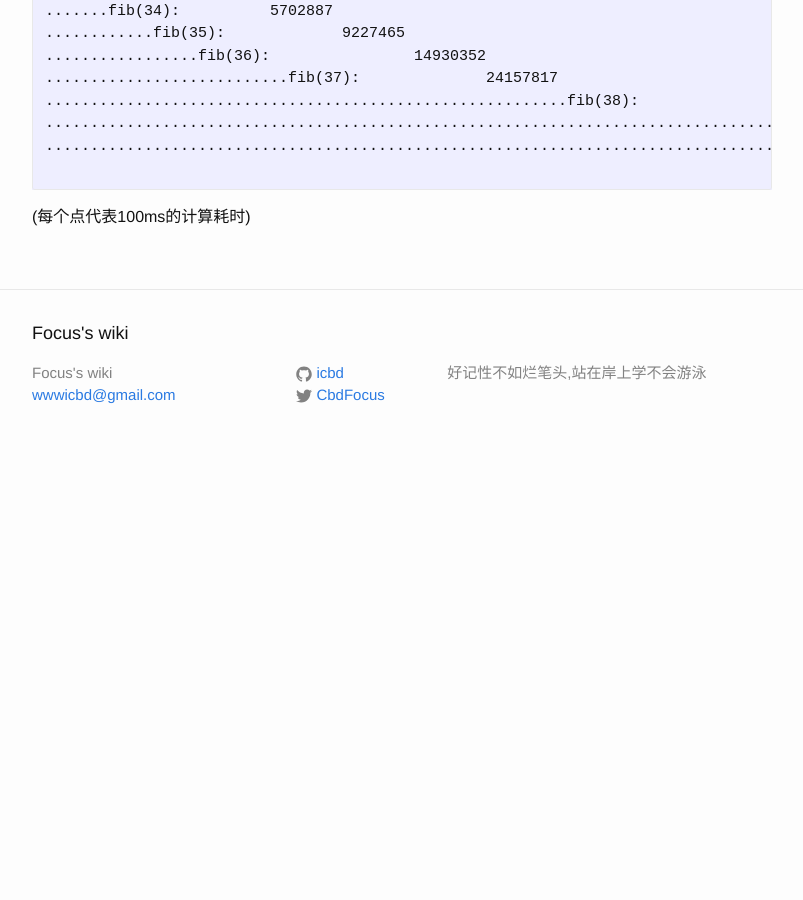
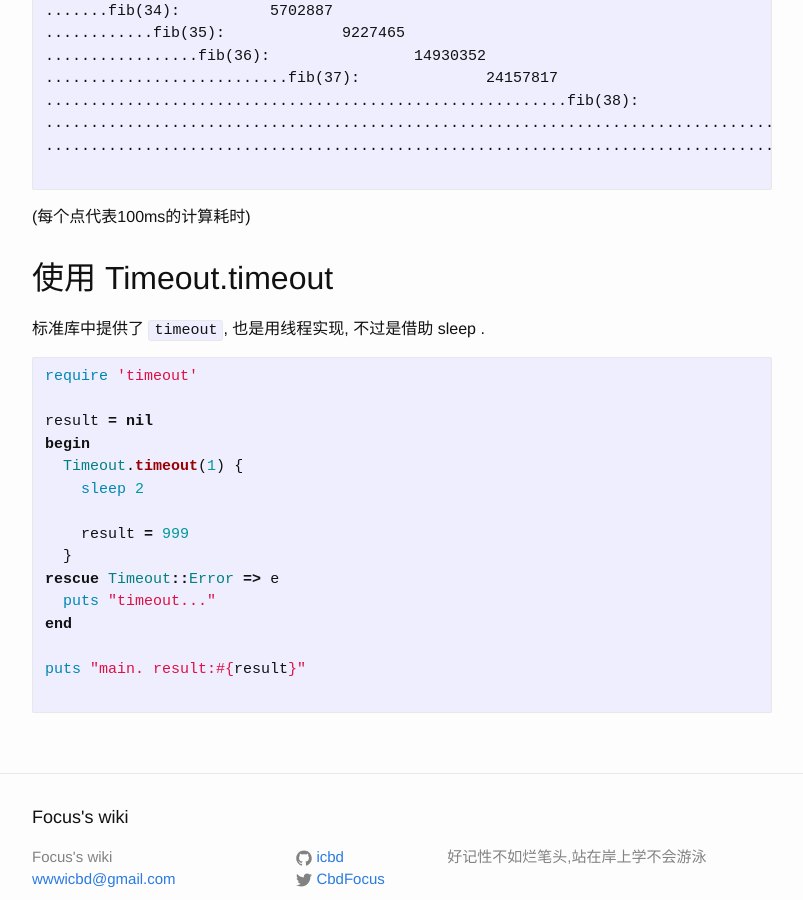
Before and after one commit to icbd/wiki, a Jekyll site: the page built from _posts/ruby/2018-10-22-ruby-calc-with-timeout.md, in a window 1280 px wide and 900 px high, scrolled down 2867 px. Shown: the whole window, without its empty margins (238-1041 px from the left). Built offline with Jekyll 4.4.1, drawn with Linux system fonts in a browser that asks for light colours; comment, search, counter and statistics services are not loaded; before the commit the page ends 3334 px from its top, so only the background shows below that.

Commit message:
Timeout.timeout

````diff
--- a/_posts/ruby/2018-10-22-ruby-calc-with-timeout.md
+++ b/_posts/ruby/2018-10-22-ruby-calc-with-timeout.md
@@ -138,3 +138,25 @@ $ ruby main.rb 40
 ```
 
 (每个点代表100ms的计算耗时)
+
+## 使用 Timeout.timeout
+
+标准库中提供了 `timeout`, 也是用线程实现, 不过是借助 sleep .
+
+```ruby
+require 'timeout'
+
+result = nil
+begin
+  Timeout.timeout(1) {
+    sleep 2
+
+    result = 999
+  }
+rescue Timeout::Error => e
+  puts "timeout..."
+end
+
+puts "main. result:#{result}"
+
+```
````
